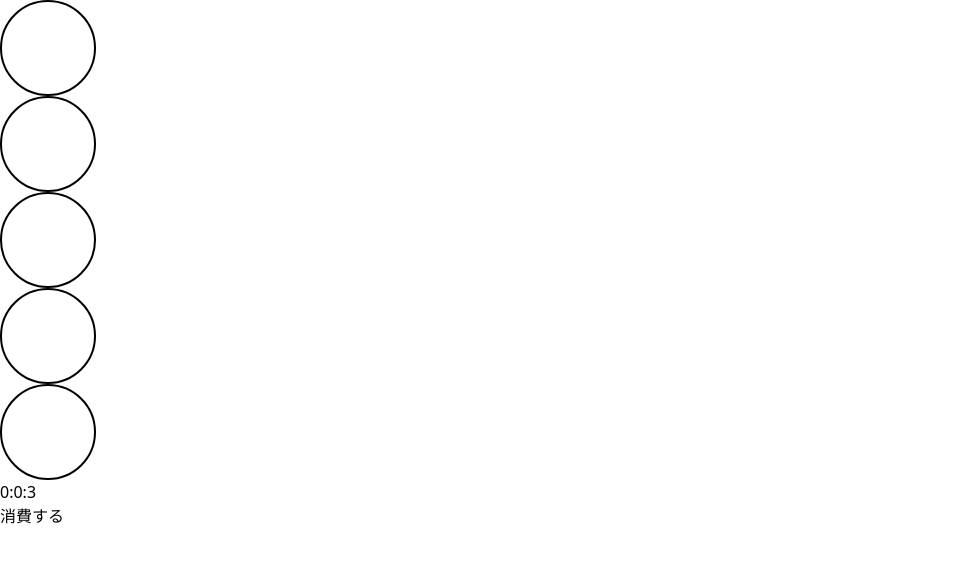
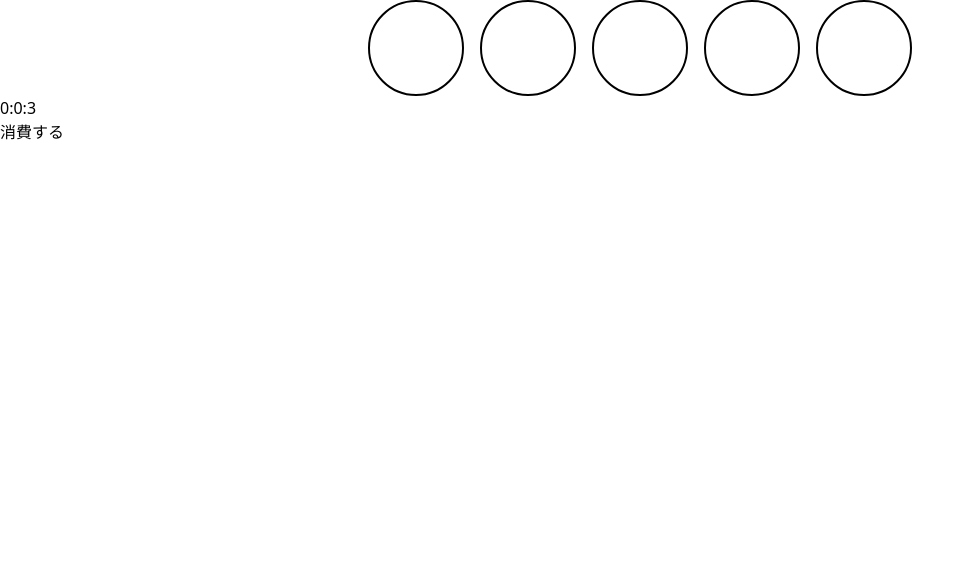
Before and after one commit to watagit/stamina, a Next.js app: page / in a window 1280 px wide. Shown: the top 562 px of the page, without its empty margins (0-975 px from the left). Built offline with nearby package versions, Linux system fonts and the light colour scheme.

Commit message:
create stamina bar

```diff
--- a/src/components/Stamina.tsx
+++ b/src/components/Stamina.tsx
@@ -2,7 +2,7 @@ import React, { FC } from "react";
 
 const Stamina: FC = () => {
   return (
-    <div className={"rounded-full border-black h-24 w-24 border-2"} />
+    <div className={"rounded-full border-black h-24 w-24 border-2 mx-2"} />
   );
 };
 
--- /dev/null
+++ b/src/components/StaminaBar.tsx
@@ -0,0 +1,21 @@
+import React, { FC, ReactNode } from "react";
+
+type StaminaType = {
+  component: Element;
+};
+
+type Props = {
+  staminas: ReactNode[];
+};
+
+const StaminaBar: FC<Props> = ({ staminas }) => {
+  return (
+    <div className={"flex justify-center max-w-full"}>
+      {staminas.map((stamina: StaminaType, index: number) => (
+        <div key={index}>{stamina}</div>
+      ))}
+    </div>
+  );
+};
+
+export default StaminaBar;
--- a/src/pages/index.tsx
+++ b/src/pages/index.tsx
@@ -1,8 +1,10 @@
 import { NextPage } from "next";
 import React, { ReactNode, FC, useState } from "react";
 import Countdown from "react-countdown";
+
 import ConsumeButton from "../components/ConsumeButton";
 import Stamina from "../components/Stamina";
+import StaminaBar from "../components/StaminaBar";
 
 const initialStamina: ReactNode[] = [
   <Stamina />,
@@ -46,11 +48,7 @@ const Index: NextPage<FC> = () => {
 
   return (
     <>
-      <div>
-        {staminas.map((stamina: StaminaType, index: number) => (
-          <div key={index}>{stamina}</div>
-        ))}
-      </div>
+      <StaminaBar staminas={staminas} />
       <div>
         <Countdown
           date={count}
```
